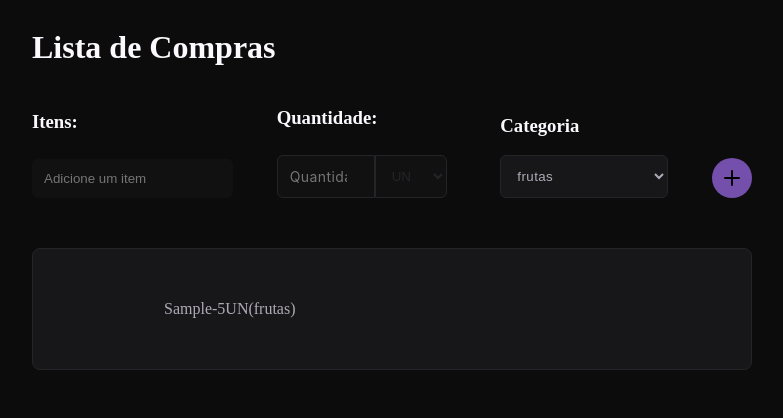
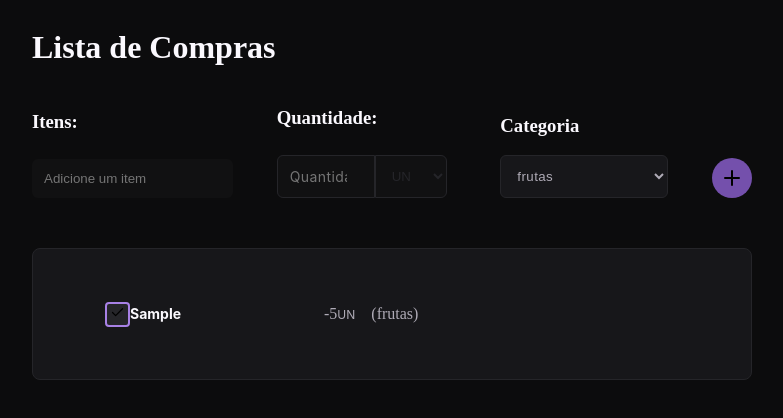
Before and after one commit to ThiagoDebiazi/shopping-list, a React (Vite) app: page / in a window 1280 px wide. Both pictures are taken after typing "Sample", "5" into the empty fields and a click on the button 979 px from the left and 178 px from the top of the page. Shown: the top 418 px of the page, without its empty margins (248-1031 px from the left). Built offline with nearby package versions, Linux system fonts and the light colour scheme.

Commit message:
checkbox

```diff
--- a/package.json
+++ b/package.json
@@ -10,6 +10,7 @@
     "preview": "vite preview"
   },
   "dependencies": {
+    "@radix-ui/react-checkbox": "^1.0.4",
     "lucide-react": "^0.284.0",
     "react": "^18.2.0",
     "react-dom": "^18.2.0"
--- a/src/App.jsx
+++ b/src/App.jsx
@@ -1,6 +1,8 @@
 import { useState } from 'react'
 import './App.css'
-import { Plus } from 'lucide-react'
+import { Check, Plus } from 'lucide-react'
+import * as Checkbox from '@radix-ui/react-checkbox';
+
 
 function App() {
   const [items, setItems] = useState('')
@@ -60,10 +62,11 @@ function App() {
         <ul>
           {arrayItems.map((item, index) => (
             <li className='itemsSubmited2' key={index}>
-              <label className='checkBox'>
-                <input type='checkbox' checked='checked'></input>
-                <span className='Checkmark'></span>
-              </label>
+              <Checkbox.Root className="CheckboxRoot" defaultChecked id="c1">
+                <Checkbox.Indicator className="CheckboxIndicator">
+                  <Check className='check' width={15} height={15} />
+                </Checkbox.Indicator>
+              </Checkbox.Root>
               <div className='siItems'>
                 {item.Itens}
               </div>-
--- a/src/index.css
+++ b/src/index.css
@@ -64,6 +64,7 @@ body {
   flex-direction: column;
   align-items: flex-start;
   gap: 8px;
+
 
 
 }
@@ -168,46 +169,48 @@ li {
   list-style-type: none;
 }
 
-.checkBox {
-  display: block;
-  position: relative;
-  padding-left: 35px;
-  cursor: pointer;
-  height: 24px;
-  width: 24px;
-  font-size: 22px;
+.CheckboxRoot {
+  background-color: var(--gray-300);
+  width: 25px;
+  height: 25px;
+  border-radius: 4px;
+  display: flex;
+  align-items: center;
+  justify-content: center;
+  border: none;
+  border: 2px solid var(--purple-light);
+
 }
 
-.checkBox input {
-  position: absolute;
-  opacity: 0;
-  cursor: pointer;
-  height: 0;
-  width: 0;
+.CheckboxRoot input[type="checkbox"]:checked::after {
+  background-color: var(--green_dark);
+  width: 25px;
+  height: 25px;
+  border-radius: 4px;
+  display: flex;
+  align-items: center;
+  justify-content: center;
+  border: none;
+  border: 2px solid var(--green);
+
 }
 
-.checkBox:hover input~.Checkmark {
-  background-color: var(--gray-100);
+.check {
+  color: var(--gren);
 }
 
-.checkBox input:checked~.Checkmark {
-  background-color: var(--purple-light);
+
+
+
+.CheckboxIndicator {
+  color: var(--violet-11);
 }
 
-.checkBox .Checkmark:after {
-  display: flex;
-  background-color: var(--green);
-  content: "";
-  display: none;
-  position: absolute;
-  border: solid white;
-  height: 10px;
-  width: 5px;
-  top: 5px;
-  border-width: 0 3px 3px 0;
-  -webkit-transform: rotate(45deg);
-  -ms-transform: rotate(45deg);
-  transform: rotate(45deg);
+.Label {
+  color: white;
+  padding-left: 15px;
+  font-size: 15px;
+  line-height: 1;
 }
 
 .itemsSubmited2 {
@@ -219,3 +222,35 @@ li {
 
 
 }
+
+.siItems {
+  color: var(--base-gray-100, #FBF9FE);
+  font-family: Inter;
+  font-size: 14px;
+  font-style: normal;
+  font-weight: 700;
+  line-height: 130%;
+  width: 194px;
+}
+
+.siQuantidade {
+  display: block;
+}
+
+.siUnidade {
+  color: var(--base-gray-200, #AFABB6);
+  font-family: Inter;
+  font-size: 12px;
+  font-style: normal;
+  font-weight: 400;
+  line-height: 130%;
+}
+
+.siCategoria {
+  display: flex;
+  padding: 8px 16px;
+  justify-content: center;
+  align-items: center;
+  gap: 6px;
+  border-radius: 999px;
+}
```
Also changed, not shown: 1 other file (tests, documents, lock files or other folders).
